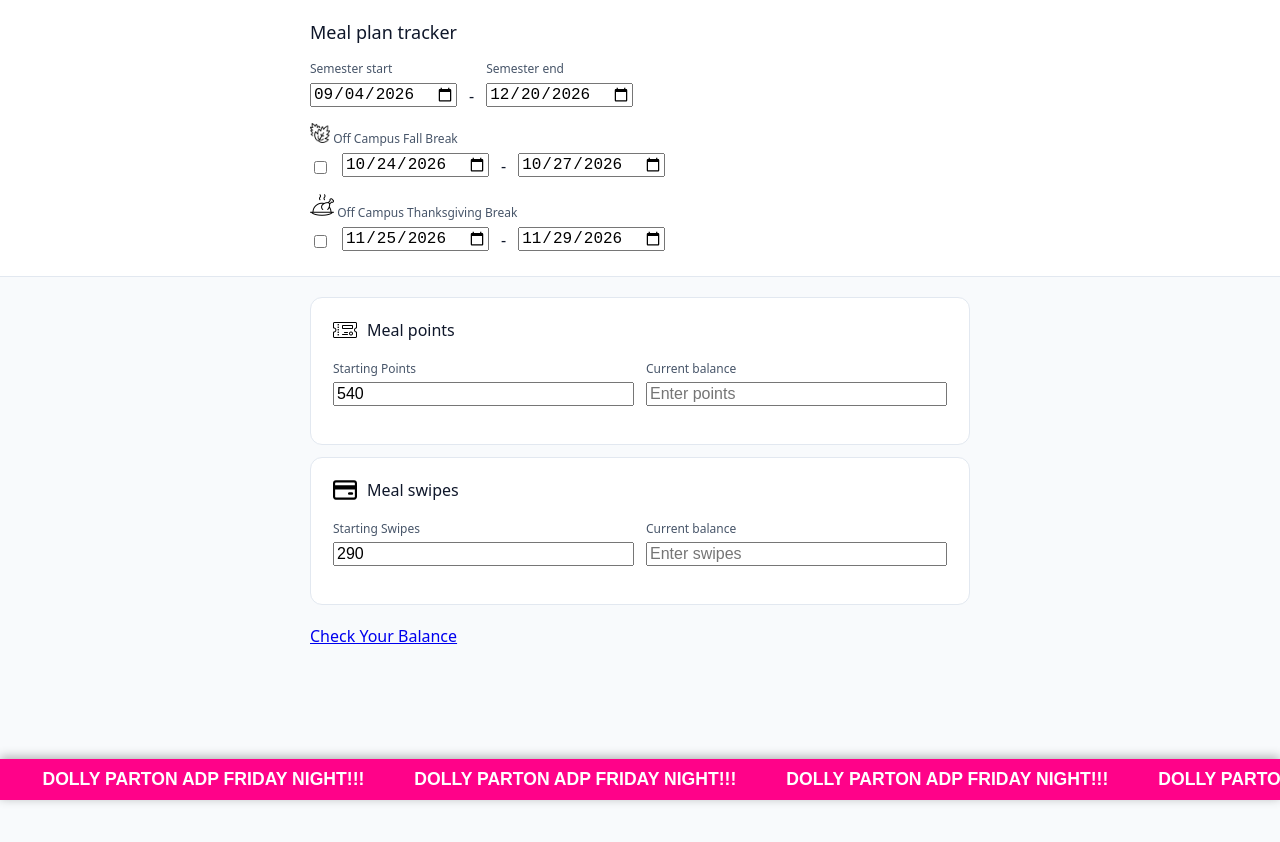
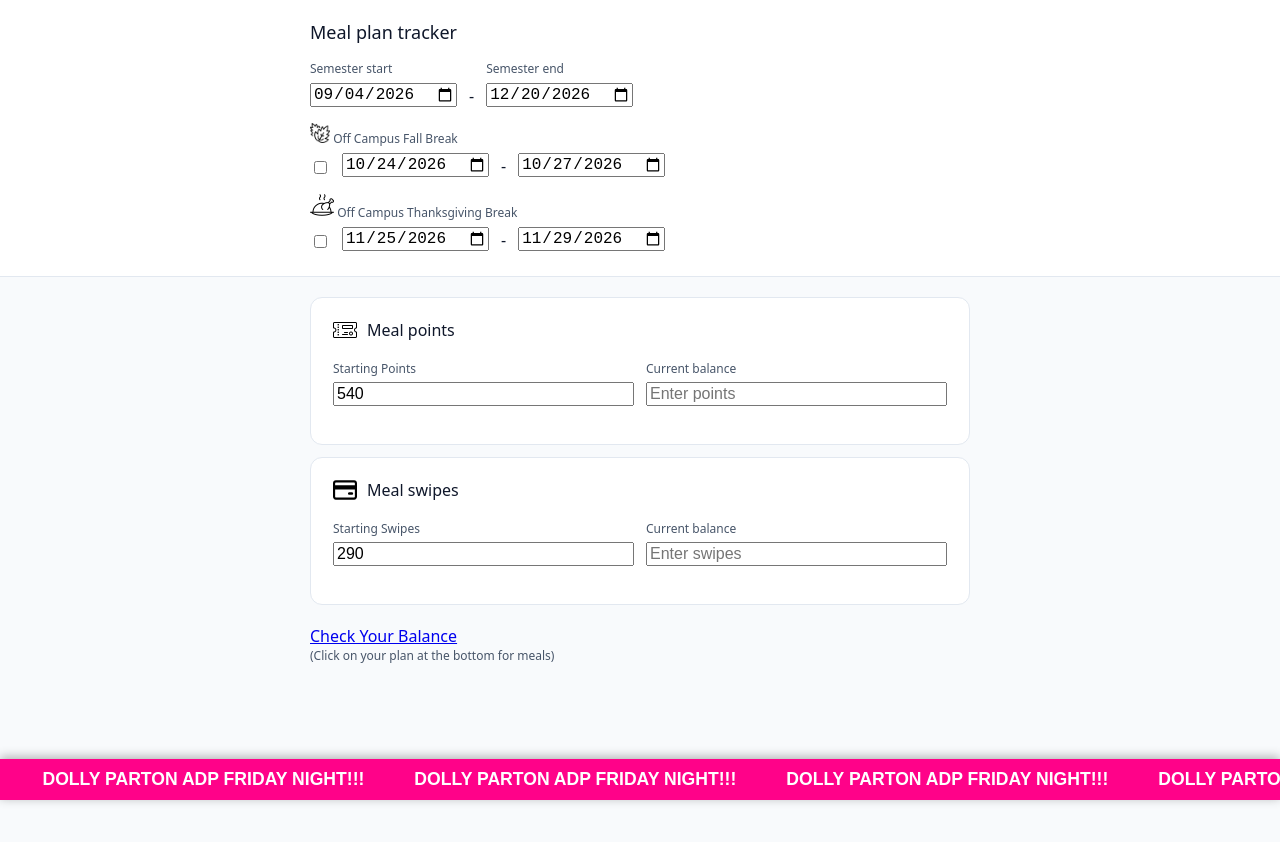
Before and after one commit to mccoogp/wesmealtracker, a Next.js app: page / in a window 1280 px wide. Shown: the top 842 px of the page. Built offline with nearby package versions, Linux system fonts and the light colour scheme.

Commit message:
added meal checker text

```diff
--- a/app/desktop.jsx
+++ b/app/desktop.jsx
@@ -285,6 +285,9 @@ export function DesktopView() {
         <a href="https://wesleyan-sp.transactcampus.com/eAccounts/AccountSummary.aspx" target="_blank" rel="noopener noreferrer">
           Check Your Balance
         </a>
+            <label style={{ display: "block", fontSize: 12, color: "var(--text-secondary)" }}>
+            (Click on your plan at the bottom for meals)
+          </label>
       </div>
       <BottomMarquee></BottomMarquee>
     </div>
--- a/app/mobile.jsx
+++ b/app/mobile.jsx
@@ -285,6 +285,10 @@ export function MobileView() {
         <a href="https://wesleyan-sp.transactcampus.com/eAccounts/AccountSummary.aspx" target="_blank" rel="noopener noreferrer">
           Check Your Balance
         </a>
+        <label style={{ display: "block", fontSize: 12, color: "var(--text-secondary)" }}>
+            (Click on your plan at the bottom for meals)
+          </label>
+
       </div>
       <BottomMarquee></BottomMarquee>
     </div>
```
